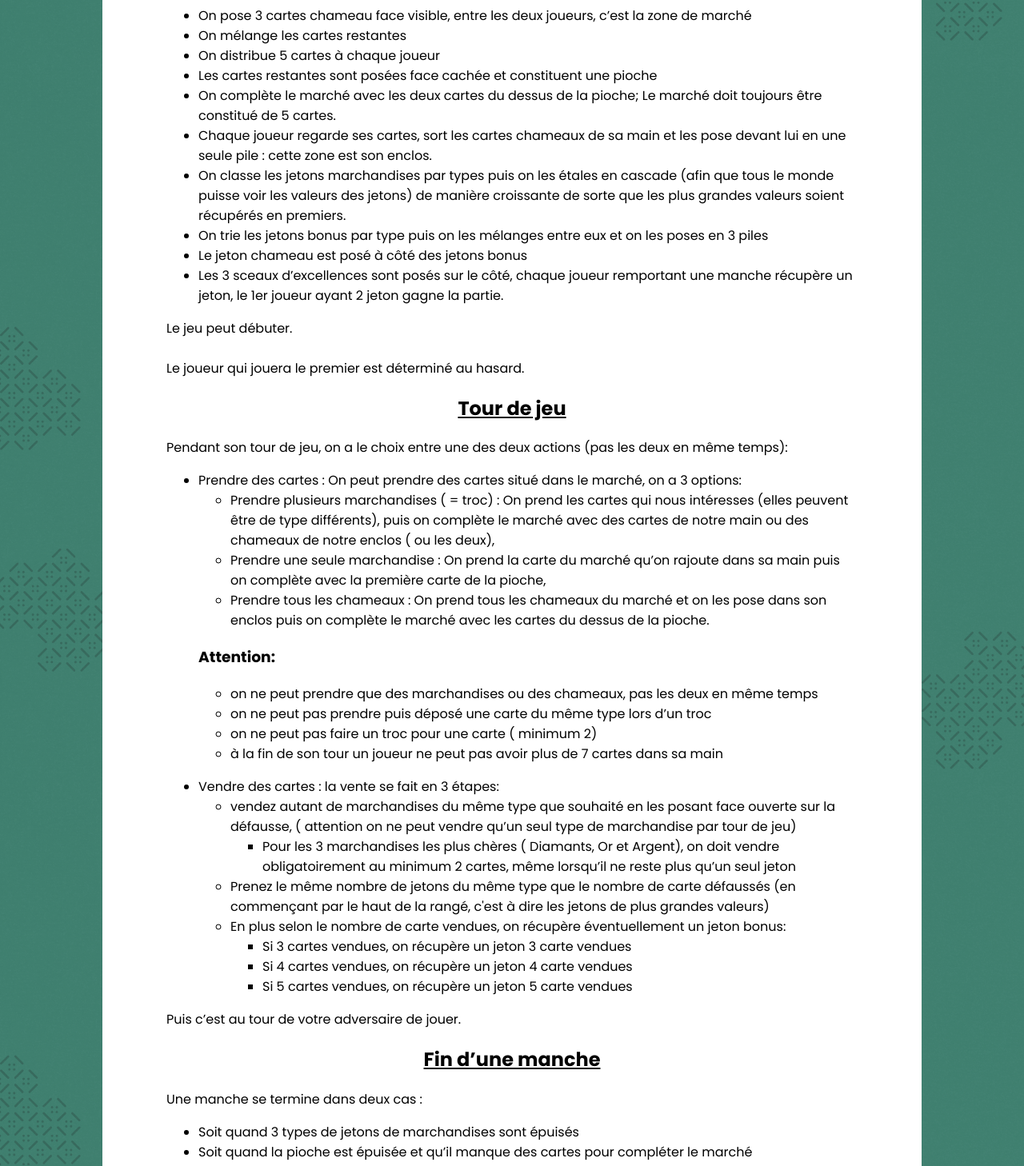
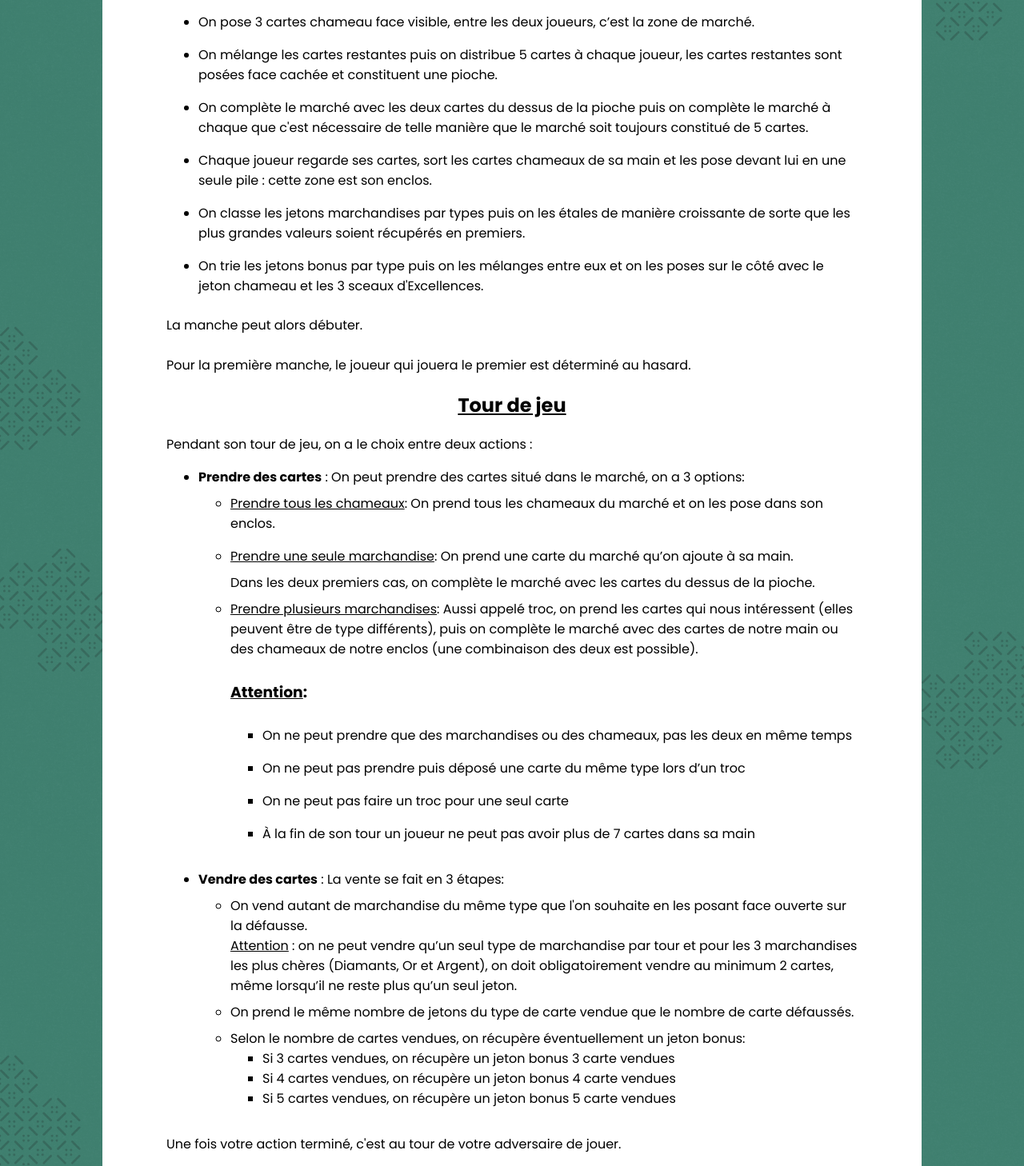
Before and after one commit to polfor/Magnus-Bazaar, a Vue app in the folder bazaar-client/: page /regles in a window 1280 px wide. Shown: the part 2052-3510 px from the top of the page at 80% size. Built offline with nearby package versions, Linux system fonts and the light colour scheme.

Commit message:
Fin règles du jeu

```diff
--- a/bazaar-client/src/views/ReglesDuJeu.vue
+++ b/bazaar-client/src/views/ReglesDuJeu.vue
@@ -106,141 +106,148 @@
       </ul>
       <div class="excellence">
         <li class="text_excellence">3 sceaux d’Excellence</li>
-      <img  class="jeton_excellence" src="../assets/Merchant-coin.png" alt="" />
+        <img
+          class="jeton_excellence"
+          src="../assets/Merchant-coin.png"
+          alt=""
+        />
       </div>
-
     </ul>
 
     <h2>Au lancement de la partie</h2>
     <img class="board" src="../assets/board.png" alt="" />
     <ul>
-      <li>
+      <li class="regles">
         On pose 3 cartes chameau face visible, entre les deux joueurs, c’est la
-        zone de marché
+        zone de marché.
       </li>
-      <li>On mélange les cartes restantes</li>
-      <li>On distribue 5 cartes à chaque joueur</li>
-      <li>
-        Les cartes restantes sont posées face cachée et constituent une pioche
+      <li class="regles">
+        On mélange les cartes restantes puis on distribue 5 cartes à chaque
+        joueur, les cartes restantes sont posées face cachée et constituent une
+        pioche.
       </li>
-      <li>
-        On complète le marché avec les deux cartes du dessus de la pioche; Le
-        marché doit toujours être constitué de 5 cartes.
+      <li class="regles">
+        On complète le marché avec les deux cartes du dessus de la pioche puis
+        on complète le marché à chaque que c'est nécessaire de telle manière que
+        le marché soit toujours constitué de 5 cartes.
       </li>
-      <li>
+      <li class="regles">
         Chaque joueur regarde ses cartes, sort les cartes chameaux de sa main et
         les pose devant lui en une seule pile : cette zone est son enclos.
       </li>
-      <li>
-        On classe les jetons marchandises par types puis on les étales en cascade
-        (afin que tous le monde puisse voir les valeurs des jetons) de manière
-        croissante de sorte que les plus grandes valeurs soient récupérés en
-        premiers.
+      <li class="regles">
+        On classe les jetons marchandises par types puis on les étales de
+        manière croissante de sorte que les plus grandes valeurs soient
+        récupérés en premiers.
       </li>
-      <li>
-        On trie les jetons bonus par type puis on les mélanges entre eux et on les
-        poses en 3 piles
-      </li>
-      <li>Le jeton chameau est posé à côté des jetons bonus</li>
-      <li>
-        Les 3 sceaux d’excellences sont posés sur le côté, chaque joueur
-        remportant une manche récupère un jeton, le 1er joueur ayant 2 jeton gagne
-        la partie.
+      <li class="regles">
+        On trie les jetons bonus par type puis on les mélanges entre eux et on
+        les poses sur le côté avec le jeton chameau et les 3 sceaux
+        d'Excellences.
       </li>
     </ul>
 
-    <div>Le jeu peut débuter.</div>
+    <div>La manche peut alors débuter.</div>
     <br />
-    <div>Le joueur qui jouera le premier est déterminé au hasard.</div>
+    <div>
+      Pour la première manche, le joueur qui jouera le premier est déterminé au
+      hasard.
+    </div>
 
     <h2>Tour de jeu</h2>
 
-    <div>
-      Pendant son tour de jeu, on a le choix entre une des deux actions (pas les
-      deux en même temps):
-    </div>
+    <div>Pendant son tour de jeu, on a le choix entre deux actions :</div>
     <ul>
       <li>
-        Prendre des cartes : On peut prendre des cartes situé dans le marché, on a
-        3 options:
+        <strong>Prendre des cartes</strong> : On peut prendre des cartes situé
+        dans le marché, on a 3 options:
         <ul>
-          <li>
-            Prendre plusieurs marchandises ( = troc) : On prend les cartes qui
-            nous intéresses (elles peuvent être de type différents), puis on
-            complète le marché avec des cartes de notre main ou des chameaux de
-            notre enclos ( ou les deux),
+          <li class="regles">
+            <u>Prendre tous les chameaux</u>: On prend tous les chameaux du
+            marché et on les pose dans son enclos.
           </li>
-          <li>
-            Prendre une seule marchandise : On prend la carte du marché qu’on
-            rajoute dans sa main puis on complète avec la première carte de la
-            pioche,
+          <li class="regles">
+            <u>Prendre une seule marchandise</u>: On prend une carte du marché
+            qu’on ajoute à sa main.
           </li>
-          <li>
-            Prendre tous les chameaux : On prend tous les chameaux du marché et on
-            les pose dans son enclos puis on complète le marché avec les cartes du
+          Dans les deux premiers cas, on complète le marché avec les cartes du
           dessus de la pioche.
+          <br />
+          <li class="regles">
+            <u>Prendre plusieurs marchandises</u>: Aussi appelé troc, on prend
+            les cartes qui nous intéressent (elles peuvent être de type
+            différents), puis on complète le marché avec des cartes de notre
+            main ou des chameaux de notre enclos (une combinaison des deux est
+            possible).
           </li>
-        </ul>
+          <h3><u>Attention</u>:</h3>
+          <ul>
+            <li class="regles">
+              On ne peut prendre que des marchandises ou des chameaux, pas les
+              deux en même temps
             </li>
-      <h3>Attention:</h3>
-      <ul>
-        <li>
-          on ne peut prendre que des marchandises ou des chameaux, pas les deux en
-          même temps
+            <li class="regles">
+              On ne peut pas prendre puis déposé une carte du même type lors
+              d’un troc
             </li>
-        <li>
-          on ne peut pas prendre puis déposé une carte du même type lors d’un troc
+            <li class="regles">
+              On ne peut pas faire un troc pour une seul carte
             </li>
-        <li>on ne peut pas faire un troc pour une carte ( minimum 2)</li>
-        <li>
-          à la fin de son tour un joueur ne peut pas avoir plus de 7 cartes dans
-          sa main
+            <li class="regles">
+              À la fin de son tour un joueur ne peut pas avoir plus de 7 cartes
+              dans sa main
             </li>
           </ul>
         </ul>
+      </li>
+    </ul>
 
     <ul>
+      <li class="regles">
+        <strong>Vendre des cartes</strong> : La vente se fait en 3 étapes:
+        <ul>
+          <li class="regles">
+            On vend autant de marchandise du même type que l'on souhaite en les
+            posant face ouverte sur la défausse. <br />
+            <u>Attention</u> : on ne peut vendre qu’un seul type de marchandise
+            par tour et pour les 3 marchandises les plus chères (Diamants, Or et
+            Argent), on doit obligatoirement vendre au minimum 2 cartes, même
+            lorsqu’il ne reste plus qu’un seul jeton.
+          </li>
           <li>
-        Vendre des cartes : la vente se fait en 3 étapes:
+            On prend le même nombre de jetons du type de carte vendue que le
+            nombre de carte défaussés.
+          </li>
+          <li class="regles">
+            Selon le nombre de cartes vendues, on récupère éventuellement un
+            jeton bonus:
             <ul>
               <li>
-            vendez autant de marchandises du même type que souhaité en les posant
-            face ouverte sur la défausse, ( attention on ne peut vendre qu’un seul
-            type de marchandise par tour de jeu)
-            <ul>
-              <li>
-                Pour les 3 marchandises les plus chères ( Diamants, Or et Argent),
-                on doit vendre obligatoirement au minimum 2 cartes, même lorsqu’il
-                ne reste plus qu’un seul jeton
-              </li>
-            </ul>
+                Si 3 cartes vendues, on récupère un jeton bonus 3 carte vendues
               </li>
               <li>
-            Prenez le même nombre de jetons du même type que le nombre de carte
-            défaussés (en commençant par le haut de la rangé, c'est à dire les
-            jetons de plus grandes valeurs)
+                Si 4 cartes vendues, on récupère un jeton bonus 4 carte vendues
               </li>
               <li>
-            En plus selon le nombre de carte vendues, on récupère éventuellement
-            un jeton bonus:
-            <ul>
-              <li>Si 3 cartes vendues, on récupère un jeton 3 carte vendues</li>
-              <li>Si 4 cartes vendues, on récupère un jeton 4 carte vendues</li>
-              <li>Si 5 cartes vendues, on récupère un jeton 5 carte vendues</li>
+                Si 5 cartes vendues, on récupère un jeton bonus 5 carte vendues
+              </li>
             </ul>
           </li>
         </ul>
       </li>
     </ul>
-
-    <div>Puis c’est au tour de votre adversaire de jouer.</div>
+    <div>
+      Une fois votre action terminé, c'est au tour de votre adversaire de jouer.
+    </div>
 
     <h2>Fin d’une manche</h2>
 
     <div>Une manche se termine dans deux cas :</div>
     <ul>
-      <li>Soit quand 3 types de jetons de marchandises sont épuisés</li>
-      <li>
+      <li class="regles">
+        Soit quand 3 types de jetons de marchandises sont épuisés
+      </li>
+      <li class="regles">
         Soit quand la pioche est épuisée et qu’il manque des cartes pour
         compléter le marché
       </li>
@@ -250,13 +257,11 @@
       le joueur possède ( la valeur de chaque jeton correspond à sa valeur en
       roupie).
     </div>
-    <ul>
-      <li>
-        Le joueur ayant le plus de chameau dans son enclos gagne le jeton
-        chameau d’une valeur de 5 roupies.
-      </li>
-    </ul>
-    <div>
+    <div class="regles">
+      Le joueur ayant le plus de chameau dans son enclos gagne le jeton chameau
+    d’une valeur de 5 roupies. En cas d'égalité, aucun des joueurs ne remporte le jeton.
+    </div>
+    <div class="regles">
       Le joueur ayant le plus de roupies est déclaré vainqueur. Si il y a
       égalité, alors le joueur possédant le nombre le plus élevé de jeton bonus
       est déclaré vainqueur. Si il y a encore égalité, alors le joueur possédant
@@ -269,7 +274,7 @@
     <div>
       Si aucun des joueurs ne possède deux sceaux d’Excellence, alors on
       recommence une manche et le joueur ayant perdu la manche précédente
-      commence.
+      commence la nouvelle manche en premier.
     </div>
     <h2>Fin de partie</h2>
     <div>
@@ -347,19 +352,22 @@ body {
   align-content: center;
   flex-wrap: wrap;
 }
-.excellence{
+.excellence {
   display: flex;
 }
-.jeton_excellence{
+.jeton_excellence {
   width: 8%;
   margin: 0 0 0 4.5rem;
 }
-.text_excellence{
+.text_excellence {
   display: flex;
   align-content: center;
   flex-wrap: wrap;
 }
-.board{
+.regles {
+  padding: 0.5rem 0;
+}
+.board {
   width: 100%;
 }
 </style>
```
Also changed, not shown: bazaar-client/src/assets/board.png. Lines whose indentation alone changed are shown as unchanged.
